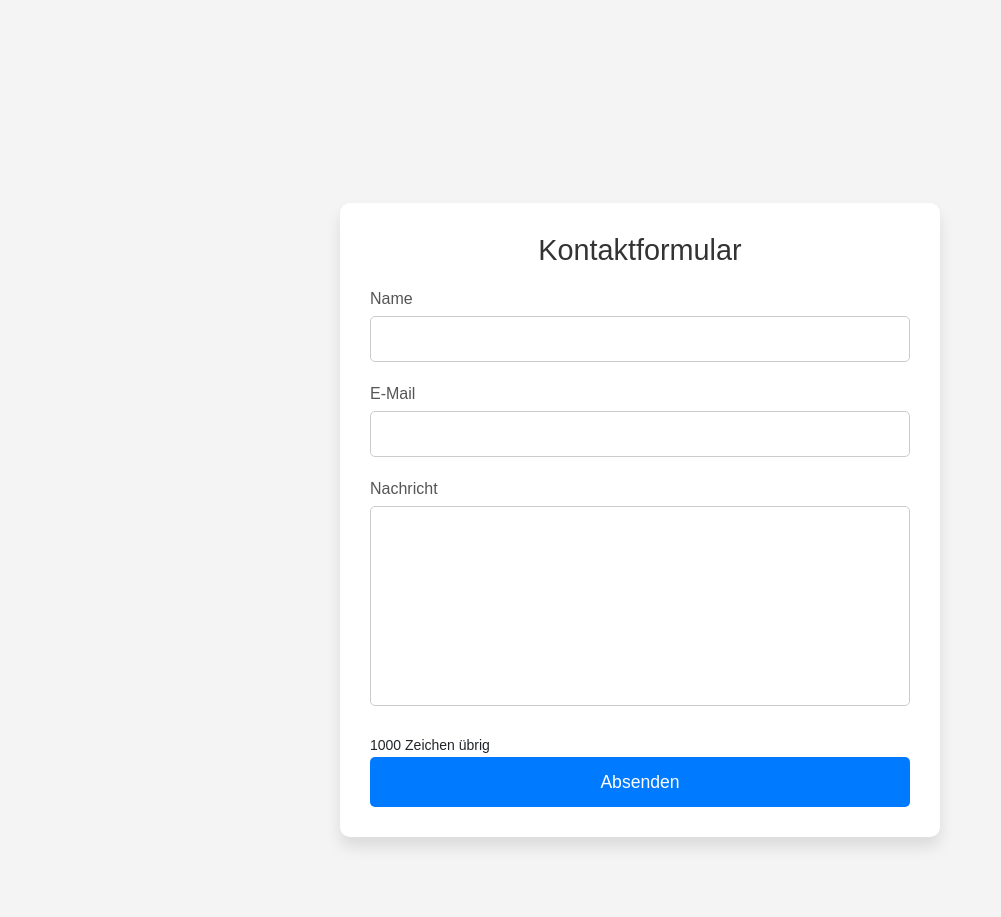
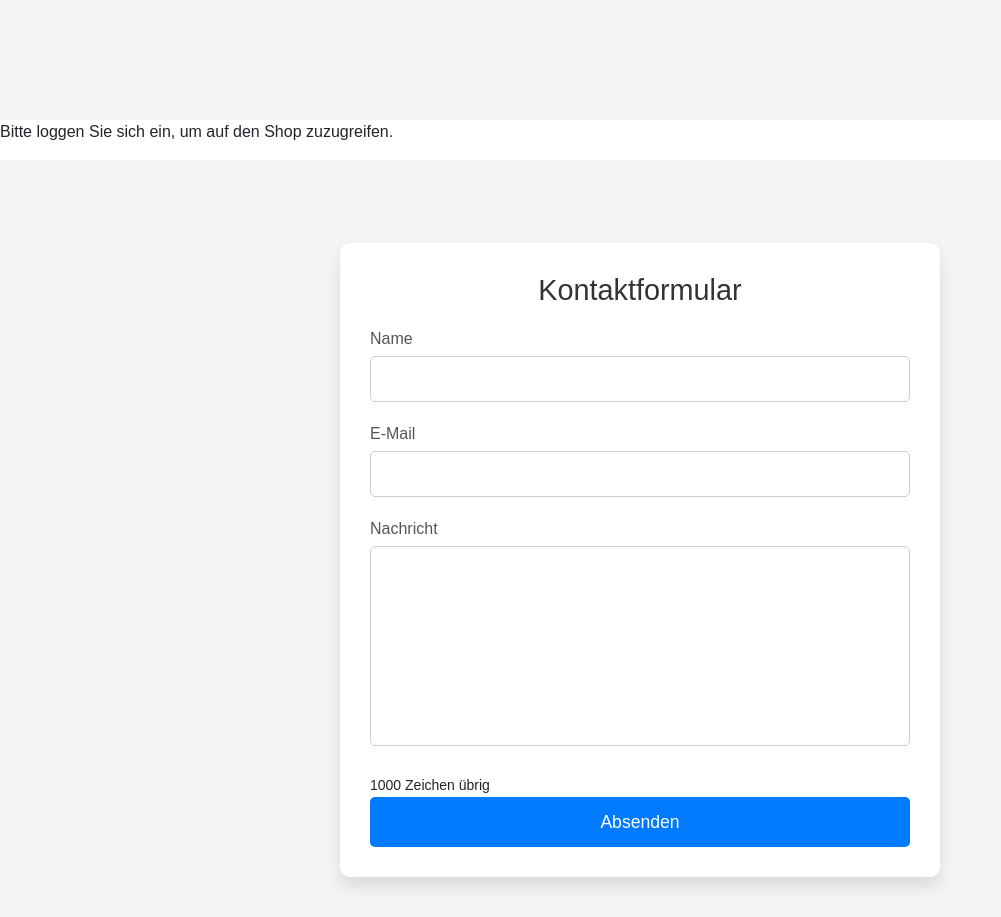
Before and after one commit to Weltraumbiene/fi36_franneck_fpadw, a React (Create React App) app in the folder frontend/: page / in a window 1280 px wide. Shown: the part 1480-2397 px from the top of the page, without its empty margins (0-1001 px from the left). Built offline with nearby package versions, Linux system fonts and the light colour scheme.

Commit message:
Die Login-Funktion steht!!!

```diff
--- a/frontend/src/App.js
+++ b/frontend/src/App.js
@@ -1,19 +1,23 @@
-import React from 'react';
+import React, { useState } from 'react';
 import './App.css';
 import Header from './components/Header';
 import Footer from './components/Footer';
 import Home from './components/Home';
 import Login from './components/Login';
+import Shop from './components/Shop';
 import Contact from './components/Contact';
 import Imprint from './components/Imprint';
 import ScrollButtons from './components/ScrollButtons';
 
 const App = () => {
+  const [isLoggedIn, setIsLoggedIn] = useState(false); // Zustand für den Login-Status
+
   return (
     <div className="App">
       <Header />
       <Home />
-      <Login />
+      <Login setIsLoggedIn={setIsLoggedIn} /> {/* Funktion als Prop übergeben */}
+      <Shop isLoggedIn={isLoggedIn} /> {/* Login-Status an Shop weitergeben */}
       <Contact />
       <Imprint />
       <ScrollButtons />
```
